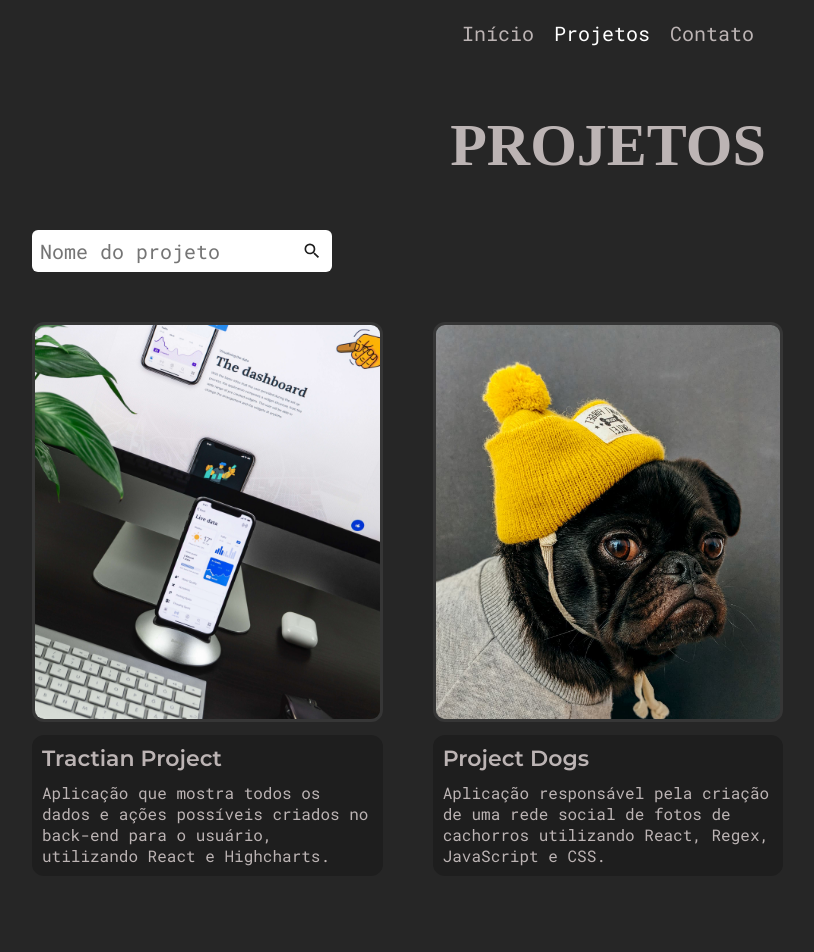
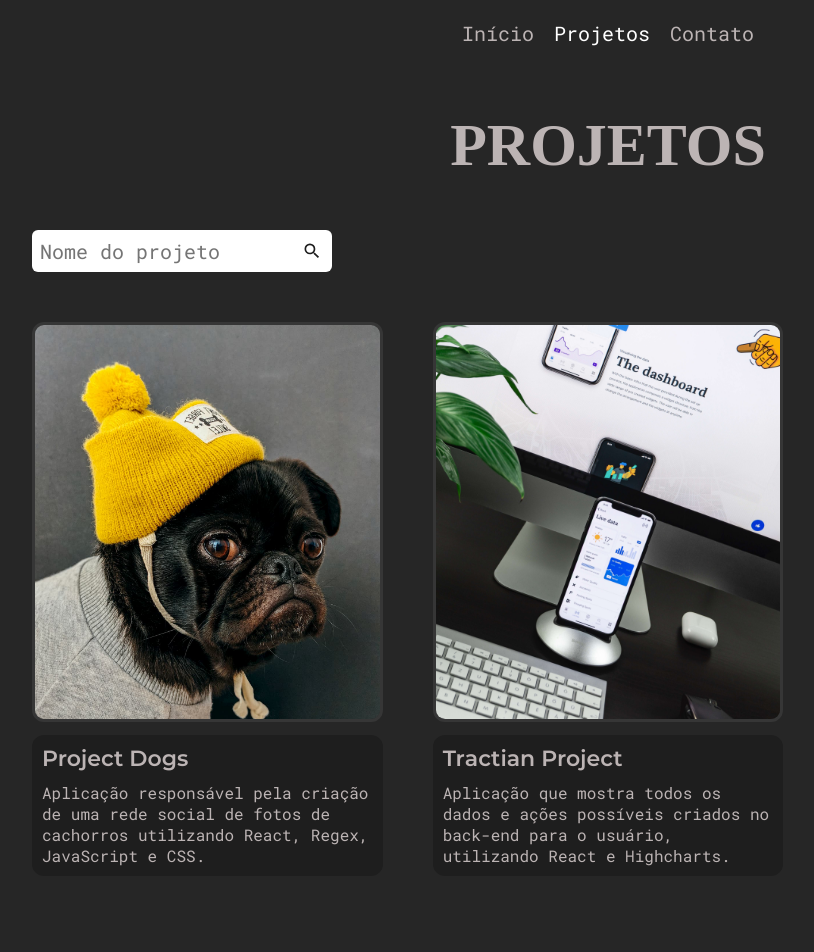
Before and after one commit to Marcos-Mendess/portifolio-git, a React (Create React App) app: page /projetos in a window 1280 px wide. Shown: the top 952 px of the page, without its empty margins (32-846 px from the left). Built offline with nearby package versions, Linux system fonts and the light colour scheme; a web font is replaced by a local one.

Commit message:
Projects Order

```diff
--- a/src/assets/data/projects.js
+++ b/src/assets/data/projects.js
@@ -2,18 +2,18 @@ import UTrackerImg from "../images/utracker.jpg";
 import Dog from "../images/dog.jpg";
 
 const projects = [
+  {
+    name: "Project Dogs",
+    desc: "Aplicação responsável pela criação de uma rede social de fotos de cachorros utilizando React, Regex, JavaScript e CSS.",
+    img: Dog,
+    href: "https://app-dogss.netlify.app",
+  },
   {
     name: "Tractian Project",
     desc: "Aplicação que mostra todos os dados e ações possíveis  criados no back-end para o usuário, utilizando React e Highcharts.",
     img: UTrackerImg,
     href: "",
   },
-  {
-    name: "Project Dogs",
-    desc: "Aplicação responsável pela criação de uma rede social de fotos de cachorros utilizando React, Regex, JavaScript e CSS.",
-    img: Dog,
-    href: "https://app-dogss.netlify.app",
-  },
 ];
 
 export default projects;
```
